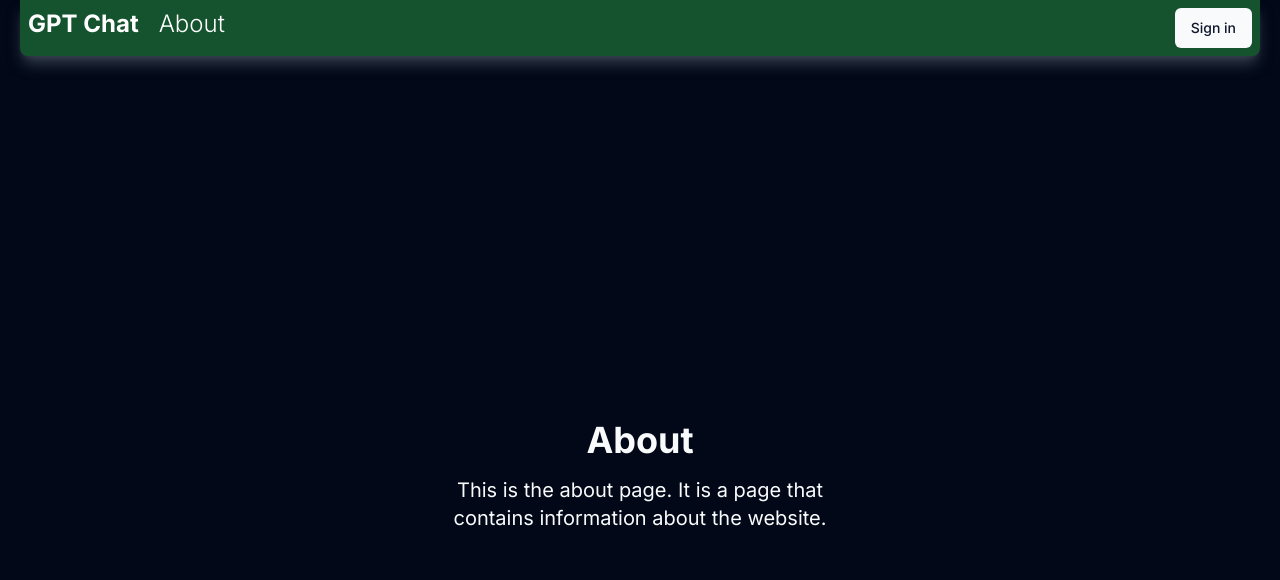
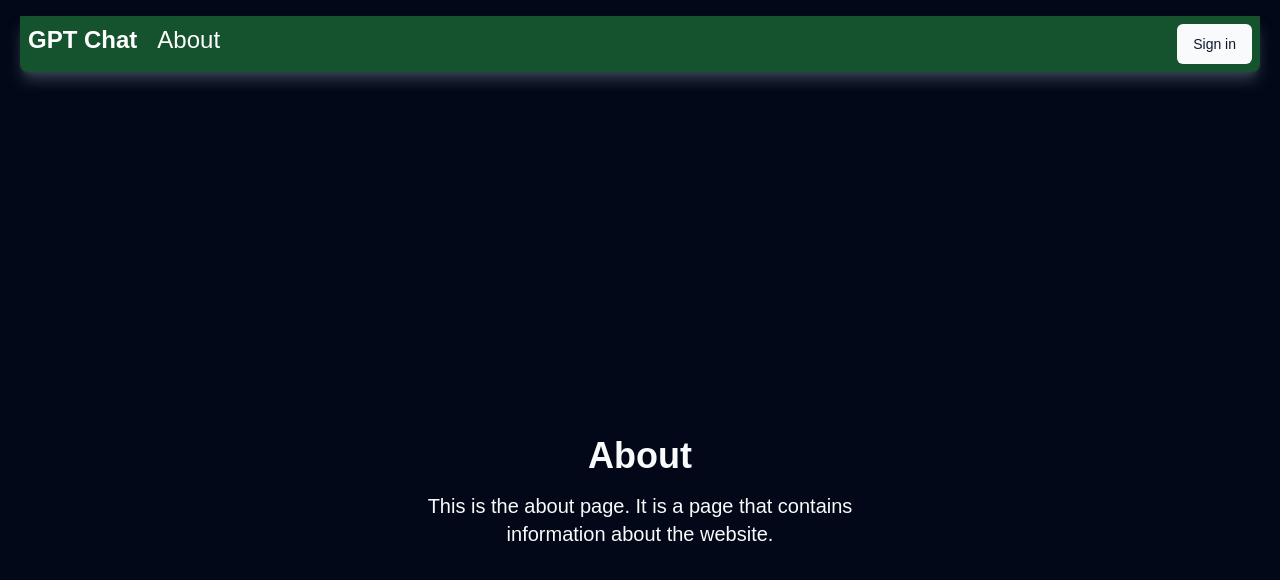
Before and after one commit to JediDevYury/chatgpt-app, a Next.js app: page /about in a window 1280 px wide. Shown: the top 580 px of the page. Built offline with nearby package versions, Linux system fonts and the light colour scheme; no server answers.

Commit message:
refactor: remove custom signOut logic and simplify UserButton props

```diff
--- a/src/app/layout.tsx
+++ b/src/app/layout.tsx
@@ -3,7 +3,7 @@ import { Inter } from "next/font/google";
 import Link from "next/link";
 import { SessionProvider } from "next-auth/react";
 
-import { signIn, signOut, auth } from "@/auth.config";
+import { signIn, auth } from "@/auth.config";
 
 import UserButton from "@/components/UserButton";
 
@@ -35,26 +35,20 @@ export default async function RootLayout({
   return (
     <SessionProvider basePath="/api/auth" session={session}>
       <html lang="en">
-        <body className={`${inter.className} px-2 md:px-5`}>
-          <header className="text-white font-bold bg-green-900 text-2xl p-2 mb-3 rounded-b-lg shadow-gray-700 shadow-lg flex">
+        <body className="mx-2 md:mx-5">
+          <header className="text-white font-bold bg-green-900 text-2xl mt-4 p-2 mb-3 rounded-b-lg shadow-gray-700 shadow-lg flex">
             <div className="flex flex-grow">
               <Link href="/">GPT Chat</Link>
               <Link href="/about" className="ml-5 font-light">
                 About
               </Link>
             </div>
-            <div>
             <UserButton
               onSignIn={async () => {
                 "use server";
                 await signIn();
               }}
-                onSignOut={async () => {
-                  "use server";
-                  await signOut();
-                }}
             />
-            </div>
           </header>
           <div className="flex flex-col md:flex-row">
             <div className="flex-grow">{children}</div>
--- a/src/components/UserButton.tsx
+++ b/src/components/UserButton.tsx
@@ -8,7 +8,8 @@ import {
   DropdownMenuTrigger,
 } from "@/components/ui/dropdown-menu";
 
-import { useSession } from "next-auth/react";
+
+import { useSession, signOut } from "next-auth/react";
 
 function getFirstTwoCapitalLetters(str?: string | null) {
   const match = (str || "").match(/[A-Z]/g);
@@ -17,14 +18,13 @@ function getFirstTwoCapitalLetters(str?: string | null) {
 
 type UserButtonProps = {
   onSignIn: () => Promise<void>;
-  onSignOut: () => Promise<void>;
 };
 
-export default function UserButton({ onSignIn, onSignOut }: UserButtonProps) {
+export default function UserButton({ onSignIn }: UserButtonProps) {
   const { data: session, status } = useSession();
 
   return (
-    <div>
+    <div className="relative">
       {status === "authenticated" && (
         <DropdownMenu>
           <DropdownMenuTrigger asChild>
@@ -37,9 +37,7 @@ export default function UserButton({ onSignIn, onSignOut }: UserButtonProps) {
           </DropdownMenuTrigger>
           <DropdownMenuContent>
             <DropdownMenuItem
-              onClick={() => {
-                onSignOut();
-              }}
+              onClick={() => signOut()}
             >
               Sign Out
             </DropdownMenuItem>
```
Lines whose indentation alone changed are shown as unchanged.
